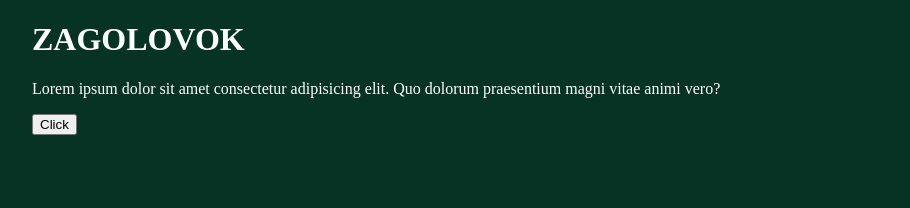
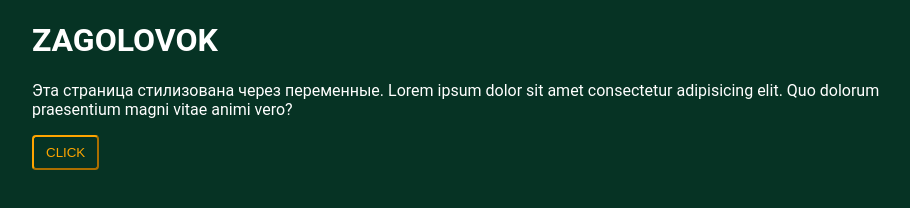
Before and after one commit to nberzerkov/vsc, a plain HTML site: page homework/hwork-008/index.html in a window 1280 px wide. Shown: the whole page, without its empty margins (158-1068 px from the left). Drawn offline with Linux system fonts and the light colour scheme.

Commit message:
add vars

```diff
--- a/homework/hwork-008/css/style.css
+++ b/homework/hwork-008/css/style.css
@@ -4,10 +4,16 @@
   --accent-color: orange;
   /* text transform */
   --uppercase: uppercase;
+  --font: "Roboto", sans-serif;
+
+  /* button */
+  --btn-color: orange;
+  --btn-radius: 4px;
 }
 
 body {
   background-color: var(--bg-color);
+  font-family: var(--font);
 }
 
 .container {
@@ -23,3 +29,13 @@ body {
 h1 {
   text-transform: var(--uppercase);
 }
+
+button {
+  color: var(--btn-color);
+  padding: 8px 12px;
+  background-color: var(--bg-color);
+  border-color: var(--accent-color);
+  cursor: pointer;
+  text-transform: var(--uppercase);
+  border-radius: var(--btn-radius);
+}
--- a/homework/hwork-008/index.html
+++ b/homework/hwork-008/index.html
@@ -11,8 +11,9 @@
       <div class="block">
         <h1>Zagolovok</h1>
         <p>
-          Lorem ipsum dolor sit amet consectetur adipisicing elit. Quo dolorum
-          praesentium magni vitae animi vero?
+          Эта страница стилизована через переменные. Lorem ipsum dolor sit amet
+          consectetur adipisicing elit. Quo dolorum praesentium magni vitae
+          animi vero?
         </p>
         <button>Click</button>
       </div>
```
